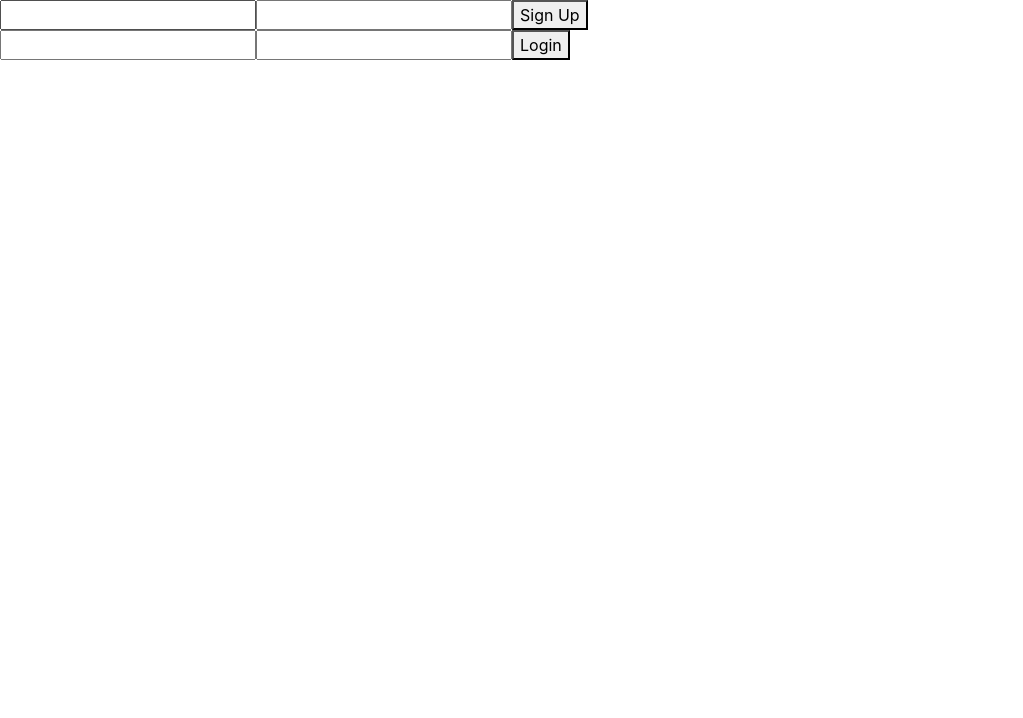
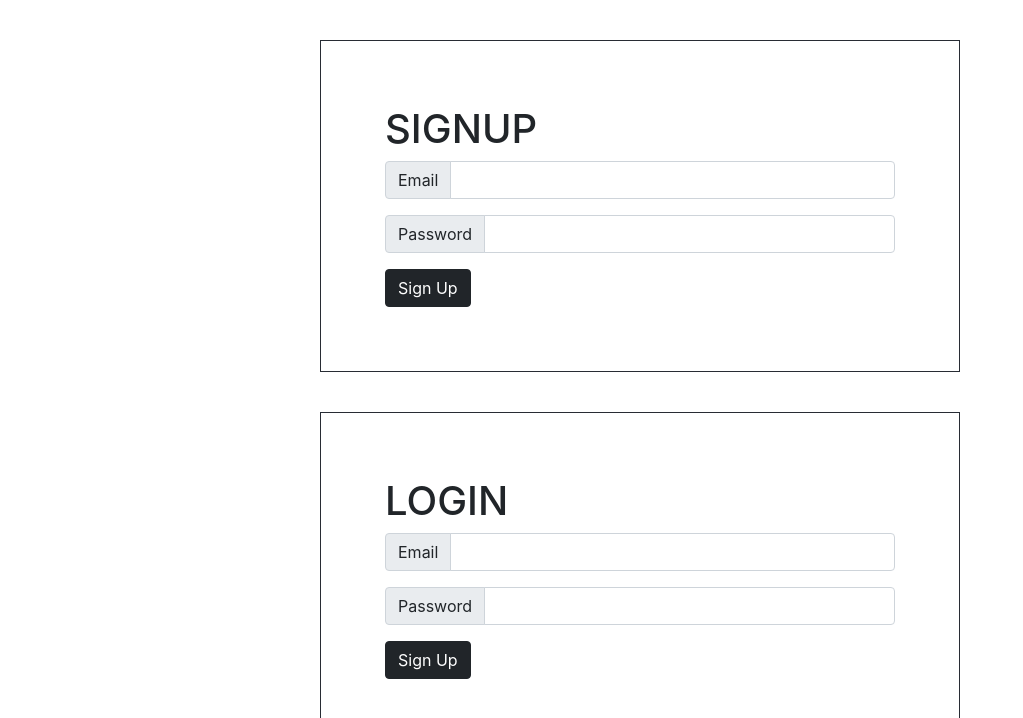
Before and after one commit to alessandroventurini/reactAws, a React (Create React App) app: page / in a window 1280 px wide. Shown: the top 718 px of the page, without its empty margins (0-1023 px from the left). Built offline with nearby package versions, Linux system fonts and the light colour scheme; what amazon-cognito-identity-js would draw is missing.

Commit message:
Sistemato CSS + bootstrap

```diff
--- a/public/index.html
+++ b/public/index.html
@@ -1,44 +1,27 @@
-<!DOCTYPE html>
+<!doctype html>
 <html lang="en">
 <head>
-    <meta charset="utf-8" />
+  <!-- Required meta tags -->
+  <meta charset="utf-8">
+  <meta name="viewport" content="width=device-width, initial-scale=1">
+
+  <!-- Bootstrap CSS -->
   <link href="https://cdn.jsdelivr.net/npm/bootstrap@5.0.0-beta1/dist/css/bootstrap.min.css" rel="stylesheet" integrity="sha384-giJF6kkoqNQ00vy+HMDP7azOuL0xtbfIcaT9wjKHr8RbDVddVHyTfAAsrekwKmP1" crossorigin="anonymous">
-    <meta name="viewport" content="width=device-width, initial-scale=1" />
-    <meta name="theme-color" content="#000000" />
-    <meta
-      name="description"
-      content="Web site created using create-react-app"
-    />
-    <link rel="apple-touch-icon" href="%PUBLIC_URL%/logo192.png" />
-    <!--
-      manifest.json provides metadata used when your web app is installed on a
-      user's mobile device or desktop. See https://developers.google.com/web/fundamentals/web-app-manifest/
-    -->
-    <link rel="manifest" href="%PUBLIC_URL%/manifest.json" />
-    <!--
-      Notice the use of %PUBLIC_URL% in the tags above.
-      It will be replaced with the URL of the `public` folder during the build.
-      Only files inside the `public` folder can be referenced from the HTML.
 
-      Unlike "/favicon.ico" or "favicon.ico", "%PUBLIC_URL%/favicon.ico" will
-      work correctly both with client-side routing and a non-root public URL.
-      Learn how to configure a non-root public URL by running `npm run build`.
-    -->
-    <title>React App</title>
+  <title>Hello, world!</title>
 </head>
 <body>
-    <noscript>You need to enable JavaScript to run this app.</noscript>
 <div id="root"></div>
+
+<!-- Optional JavaScript; choose one of the two! -->
+
+<!-- Option 1: Bootstrap Bundle with Popper -->
+<script src="https://cdn.jsdelivr.net/npm/bootstrap@5.0.0-beta1/dist/js/bootstrap.bundle.min.js" integrity="sha384-ygbV9kiqUc6oa4msXn9868pTtWMgiQaeYH7/t7LECLbyPA2x65Kgf80OJFdroafW" crossorigin="anonymous"></script>
+
+<!-- Option 2: Separate Popper and Bootstrap JS -->
 <!--
-      This HTML file is a template.
-      If you open it directly in the browser, you will see an empty page.
-
-      You can add webfonts, meta tags, or analytics to this file.
-      The build step will place the bundled scripts into the <body> tag.
-
-      To begin the development, run `npm start` or `yarn start`.
-      To create a production bundle, use `npm run build` or `yarn build`.
+<script src="https://cdn.jsdelivr.net/npm/@popperjs/core@2.5.4/dist/umd/popper.min.js" integrity="sha384-q2kxQ16AaE6UbzuKqyBE9/u/KzioAlnx2maXQHiDX9d4/zp8Ok3f+M7DPm+Ib6IU" crossorigin="anonymous"></script>
+<script src="https://cdn.jsdelivr.net/npm/bootstrap@5.0.0-beta1/dist/js/bootstrap.min.js" integrity="sha384-pQQkAEnwaBkjpqZ8RU1fF1AKtTcHJwFl3pblpTlHXybJjHpMYo79HY3hIi4NKxyj" crossorigin="anonymous"></script>
 -->
-    <script src="https://cdn.jsdelivr.net/npm/bootstrap@5.0.0-beta1/dist/js/bootstrap.bundle.min.js" integrity="sha384-ygbV9kiqUc6oa4msXn9868pTtWMgiQaeYH7/t7LECLbyPA2x65Kgf80OJFdroafW" crossorigin="anonymous"></script>
 </body>
 </html>
--- a/src/components/Login.js
+++ b/src/components/Login.js
@@ -43,11 +43,18 @@ class Login extends Component{
     render()
     {
         return (
-            <div>
+            <div className='container center_div'>
+                <h1>LOGIN</h1>
                 <form onSubmit={this.onSubmit}>
-                    <input type="text" value={this.state.email} onChange={event => this.setState({ email : event.target.value})}/>
-                    <input type="password" value={this.state.password} onChange={event => this.setState({ password : event.target.value})}/>
-                    <button type="submit">Login</button>
+                    <div className='input-group mb-3'>
+                        <span className="input-group-text">Email</span>
+                        <input type="text" className='form-control' value={this.state.email} onChange={event => this.setState({ email : event.target.value})}/>
+                    </div>
+                    <div className="input-group mb-3">
+                        <span className="input-group-text">Password</span>
+                        <input type="password" className='form-control' value={this.state.password} onChange={event => this.setState({ password : event.target.value})}/>
+                    </div>
+                    <button type="submit" className='btn btn-dark'>Sign Up</button>
                 </form>
             </div>
         );
--- a/src/components/Signup.js
+++ b/src/components/Signup.js
@@ -1,5 +1,6 @@
 import React, {Component} from 'react';
 import UserPool from "../UserPool";
+import '../css/Signup.css';
 
 
 class Signup extends Component{
@@ -23,11 +24,18 @@ class Signup extends Component{
     render()
     {
         return (
-            <div>
+            <div className='container center_div'>
+                <h1>SIGNUP</h1>
                 <form onSubmit={this.onSubmit}>
-                    <input type="text" value={this.state.email} onChange={event => this.setState({ email : event.target.value})}/>
-                    <input type="password" value={this.state.password} onChange={event => this.setState({ password : event.target.value})}/>
-                    <button type="submit">Sign Up</button>
+                    <div className='input-group mb-3'>
+                        <span className="input-group-text">Email</span>
+                        <input type="text" className='form-control' value={this.state.email} onChange={event => this.setState({ email : event.target.value})}/>
+                    </div>
+                    <div className="input-group mb-3">
+                        <span className="input-group-text">Password</span>
+                        <input type="password" className='form-control' value={this.state.password} onChange={event => this.setState({ password : event.target.value})}/>
+                    </div>
+                    <button type="submit" className='btn btn-dark'>Sign Up</button>
                 </form>
             </div>
         );
--- /dev/null
+++ b/src/css/Signup.css
@@ -0,0 +1,9 @@
+.center_div{
+    margin: 0 auto;
+    width:50%; /* value of your choice which suits your alignment */
+    margin-top: 5vh;
+    border-width: 1px;
+    border-style: solid;
+    border-color: #282c34;
+    padding: 5%;
+}
```
Also changed, not shown: 1 other file (tests, documents, lock files or other folders). Lines whose indentation alone changed are shown as unchanged.
